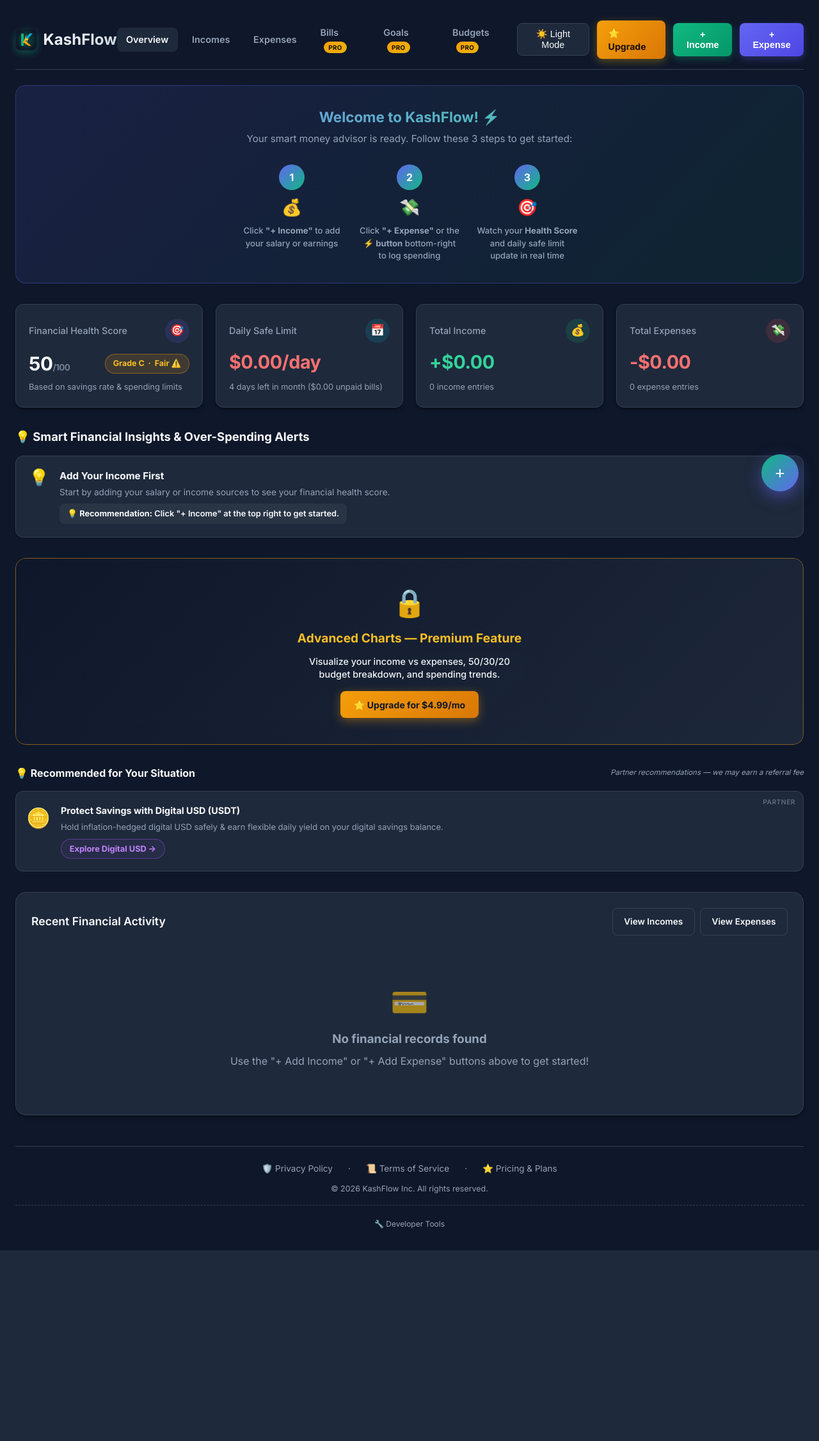
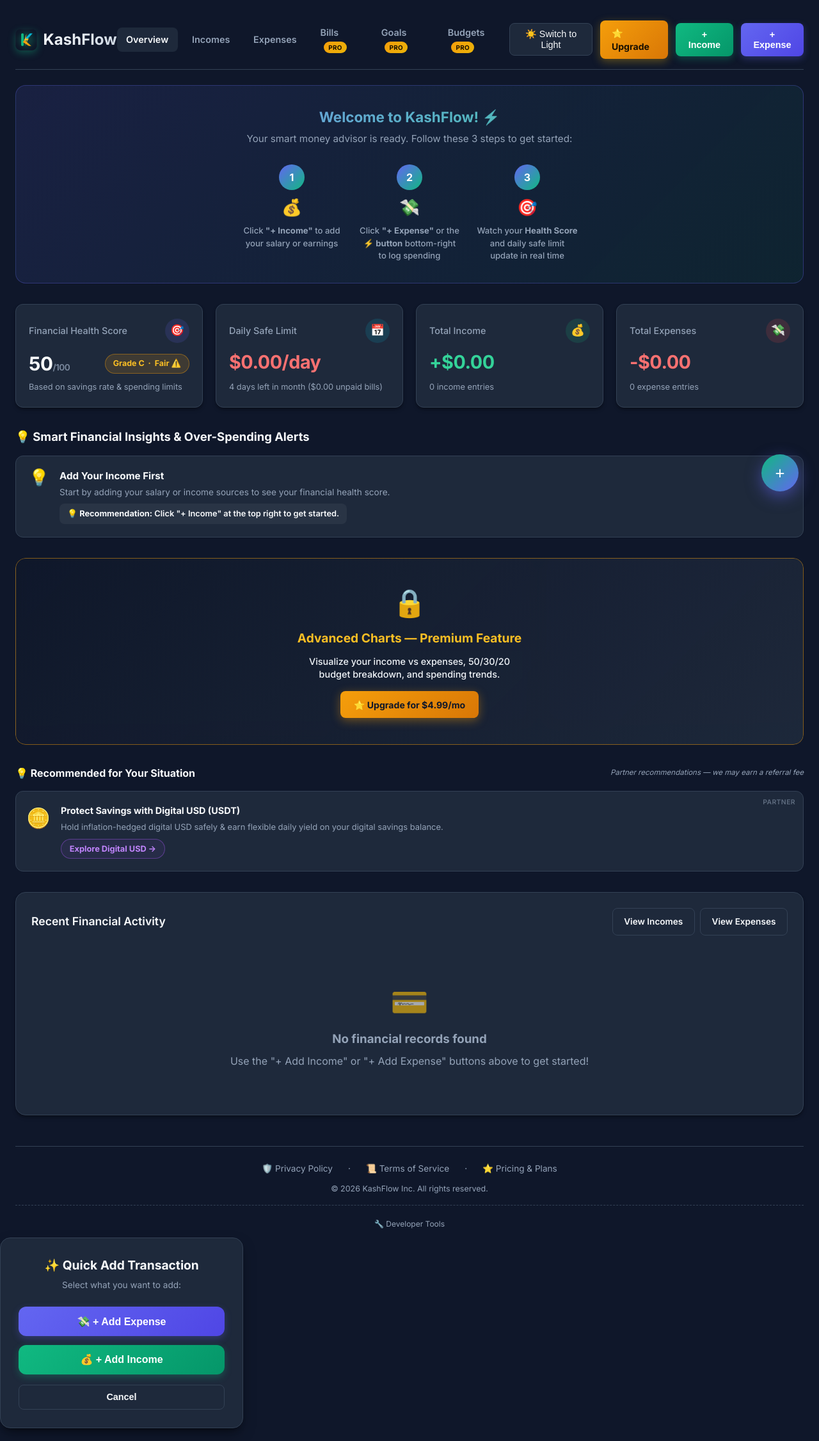
Before and after one commit to jawadkaeik-glitch/expense-tracker, a Flask app: page / in a window 1280 px wide. Shown: the whole page at 64% size. Before the commit the page ends 1954 px from the top, so only its background shows below. Run offline with Flask 3, Linux system fonts and the light colour scheme; the visitor is signed in with stand-in values (Sample User, id 1); data that the repository does not hold is empty.

Commit message:
Enhance mobile UX: add dedicated theme toggle button inside user dropdown menu and upgrade Quick Add FAB to open dual choice modal (+ Add Expense / + Add Income)

```diff
--- a/static/js/main.js
+++ b/static/js/main.js
@@ -52,30 +52,33 @@ function initUserDropdown() {
 
 /* Theme Toggle */
 function initThemeToggle() {
-  const toggleBtn = document.getElementById('themeToggleBtn');
-  if (!toggleBtn) return;
+  const toggleBtns = document.querySelectorAll('#themeToggleBtn, #menuThemeToggleBtn');
 
   const savedTheme = localStorage.getItem('expense_theme') || 'dark';
   document.documentElement.setAttribute('data-theme', savedTheme);
-  updateThemeIcon(toggleBtn, savedTheme);
+  toggleBtns.forEach(btn => updateThemeIcon(btn, savedTheme));
 
-  toggleBtn.addEventListener('click', () => {
+  toggleBtns.forEach(btn => {
+    btn.addEventListener('click', () => {
       const currentTheme = document.documentElement.getAttribute('data-theme');
       const newTheme = currentTheme === 'light' ? 'dark' : 'light';
       document.documentElement.setAttribute('data-theme', newTheme);
       localStorage.setItem('expense_theme', newTheme);
-    updateThemeIcon(toggleBtn, newTheme);
+      toggleBtns.forEach(b => updateThemeIcon(b, newTheme));
 
       // Refresh charts if present
       if (window.spendingChart) window.spendingChart.update();
       if (window.incomeChart) window.incomeChart.update();
       if (window.comparisonChart) window.comparisonChart.update();
     });
+  });
 }
 
 function updateThemeIcon(btn, theme) {
-  btn.innerHTML = theme === 'light' ? '🌙 Dark Mode' : '☀️ Light Mode';
+  if (!btn) return;
+  btn.innerHTML = theme === 'light' ? '🌙 Switch to Dark' : '☀️ Switch to Light';
 }
+
 
 /* Modal Handling */
 function initModals() {
@@ -84,7 +87,33 @@ function initModals() {
 
   const expenseModal = document.getElementById('expenseModal');
   const incomeModal = document.getElementById('incomeModal');
+  const choiceModal = document.getElementById('quickAddChoiceModal');
+  const openChoiceBtn = document.getElementById('openQuickAddChoiceBtn');
+  const choiceExpenseBtn = document.getElementById('choiceAddExpenseBtn');
+  const choiceIncomeBtn = document.getElementById('choiceAddIncomeBtn');
+
   const closeModalBtns = document.querySelectorAll('.close-modal-trigger');
+
+  if (openChoiceBtn && choiceModal) {
+    openChoiceBtn.addEventListener('click', (e) => {
+      e.preventDefault();
+      choiceModal.classList.add('active');
+    });
+  }
+
+  if (choiceExpenseBtn && choiceModal) {
+    choiceExpenseBtn.addEventListener('click', () => {
+      choiceModal.classList.remove('active');
+      openAddExpenseModal();
+    });
+  }
+
+  if (choiceIncomeBtn && choiceModal) {
+    choiceIncomeBtn.addEventListener('click', () => {
+      choiceModal.classList.remove('active');
+      openAddIncomeModal();
+    });
+  }
 
   openExpenseModalBtns.forEach(btn => {
     btn.addEventListener('click', (e) => {
@@ -100,21 +129,22 @@ function initModals() {
     });
   });
 
-
   closeModalBtns.forEach(btn => {
     btn.addEventListener('click', () => {
       if (expenseModal) expenseModal.classList.remove('active');
       if (incomeModal) incomeModal.classList.remove('active');
+      if (choiceModal) choiceModal.classList.remove('active');
     });
   });
 
-  [expenseModal, incomeModal].forEach(modal => {
+  [expenseModal, incomeModal, choiceModal].forEach(modal => {
     if (modal) {
       modal.addEventListener('click', (e) => {
         if (e.target === modal) modal.classList.remove('active');
       });
     }
   });
+
 
   // Event Delegation for Edit Expense and Edit Income
   document.addEventListener('click', (e) => {
--- a/templates/base.html
+++ b/templates/base.html
@@ -78,6 +78,7 @@
                         </a>
                     {% endif %}
                     <div class="user-dropdown-divider"></div>
+                    <button type="button" class="user-dropdown-item" id="menuThemeToggleBtn" style="width:100%; text-align:left; background:none; border:none; cursor:pointer; font-family:inherit;">☀️ Switch Theme</button>
                     <a href="{{ url_for('settings') }}" class="user-dropdown-item">⚙️ Account Settings</a>
                     <a href="{{ url_for('pricing') }}" class="user-dropdown-item">💳 Plan & Billing</a>
                     <div class="user-dropdown-divider"></div>
@@ -85,6 +86,7 @@
                 </div>
             </div>
             {% endif %}
+
 
         </div>
     </header>
@@ -275,7 +277,29 @@
     </div>
 </div>
 
+<!-- ===== QUICK ADD CHOICE MODAL (MOBILE) ===== -->
+<div class="modal-overlay" id="quickAddChoiceModal">
+    <div class="modal-content" style="max-width: 380px; text-align: center; padding: 1.75rem;">
+        <h3 style="font-size: 1.2rem; font-weight: 800; margin-bottom: 0.35rem; color: var(--text-main);">✨ Quick Add Transaction</h3>
+        <p style="font-size: 0.85rem; color: var(--text-muted); margin-bottom: 1.5rem;">Select what you want to add:</p>
+
+        <div style="display: flex; flex-direction: column; gap: 0.85rem;">
+            <button type="button" id="choiceAddExpenseBtn" class="btn-primary" style="padding: 0.85rem 1rem; justify-content: center; font-size: 1rem; width: 100%; border-radius: var(--radius-md);">
+                💸 + Add Expense
+            </button>
+            <button type="button" id="choiceAddIncomeBtn" class="btn-income" style="padding: 0.85rem 1rem; justify-content: center; font-size: 1rem; width: 100%; border-radius: var(--radius-md);">
+                💰 + Add Income
+            </button>
+        </div>
+
+        <button type="button" class="btn-secondary close-modal-trigger" style="margin-top: 1rem; width: 100%; justify-content: center;">
+            Cancel
+        </button>
+    </div>
+</div>
+
 <!-- ===== MOBILE BOTTOM NAVIGATION BAR ===== -->
+
 {% if current_user %}
 <nav class="mobile-bottom-nav">
     <a href="{{ url_for('dashboard') }}" class="mobile-nav-item {% if request.path in ['/', '/dashboard'] %}active{% endif %}">
@@ -286,10 +310,11 @@
         <div class="mobile-nav-icon">💸</div>
         <span>Expenses</span>
     </a>
-    <button type="button" class="mobile-nav-item mobile-add-btn open-expense-modal-btn" style="background:none;border:none;padding:0;">
+    <button type="button" class="mobile-nav-item mobile-add-btn" id="openQuickAddChoiceBtn" style="background:none;border:none;padding:0;">
         <div class="mobile-add-circle">+</div>
         <span style="font-size:0.68rem;">Quick Add</span>
     </button>
+
     <a href="{{ url_for('list_incomes') }}" class="mobile-nav-item {% if '/income' in request.path %}active{% endif %}">
         <div class="mobile-nav-icon">💰</div>
         <span>Incomes</span>
```
Lines whose indentation alone changed are shown as unchanged.
